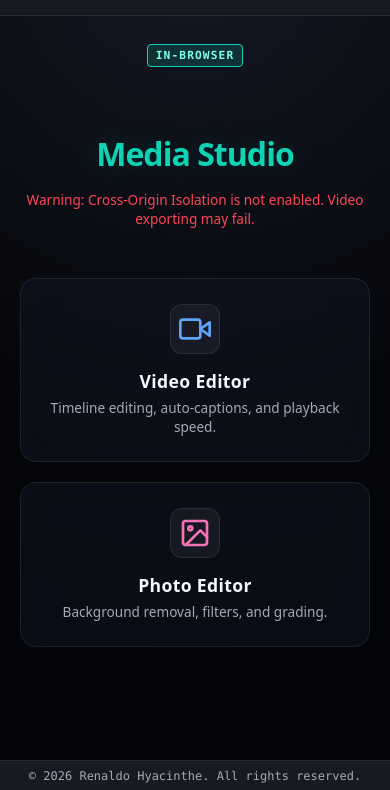
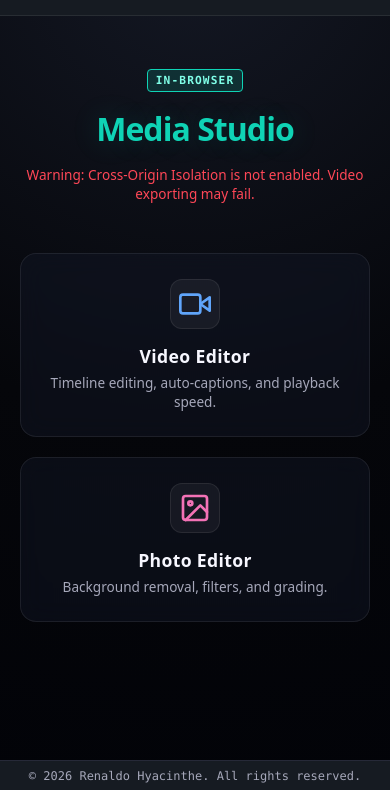
Before and after one commit to return-null0/mediashop, a website built with Vite: page index.html in a window 390 px wide. Shown: the part 54-844 px from the top of the page. Built offline with nearby package versions, Linux system fonts and the light colour scheme; what @ffmpeg/ffmpeg would draw is missing.

Commit message:
no margin hero mobile

```diff
--- a/styles.css
+++ b/styles.css
@@ -464,9 +464,6 @@ input[type=range] {
 .header{
   padding: 0 1.5rem;
 }
-.hero-section{
-  margin-top: 50px;
-}
   .name-heading {
     font-size: 1.5rem;
   }
```
